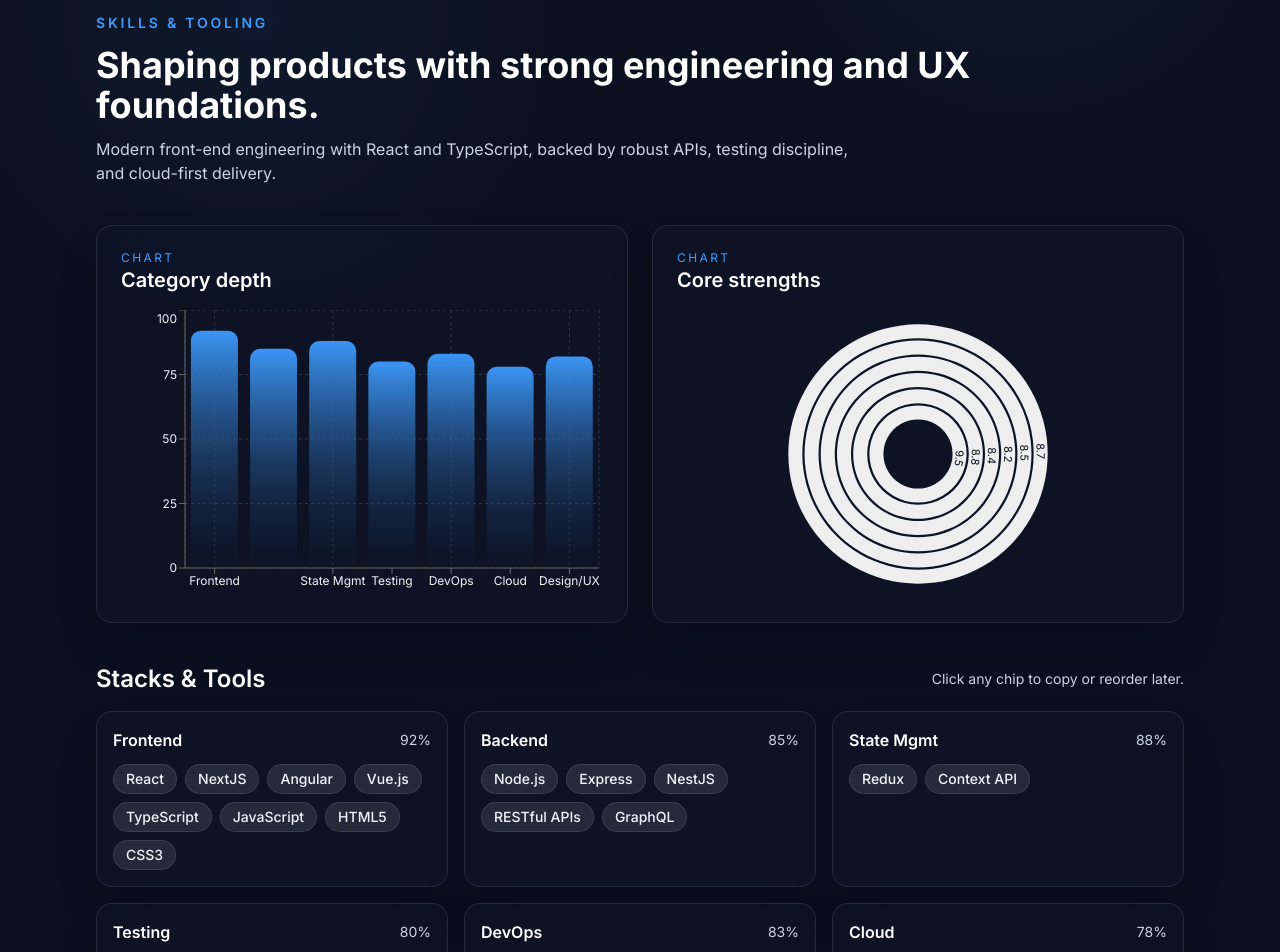
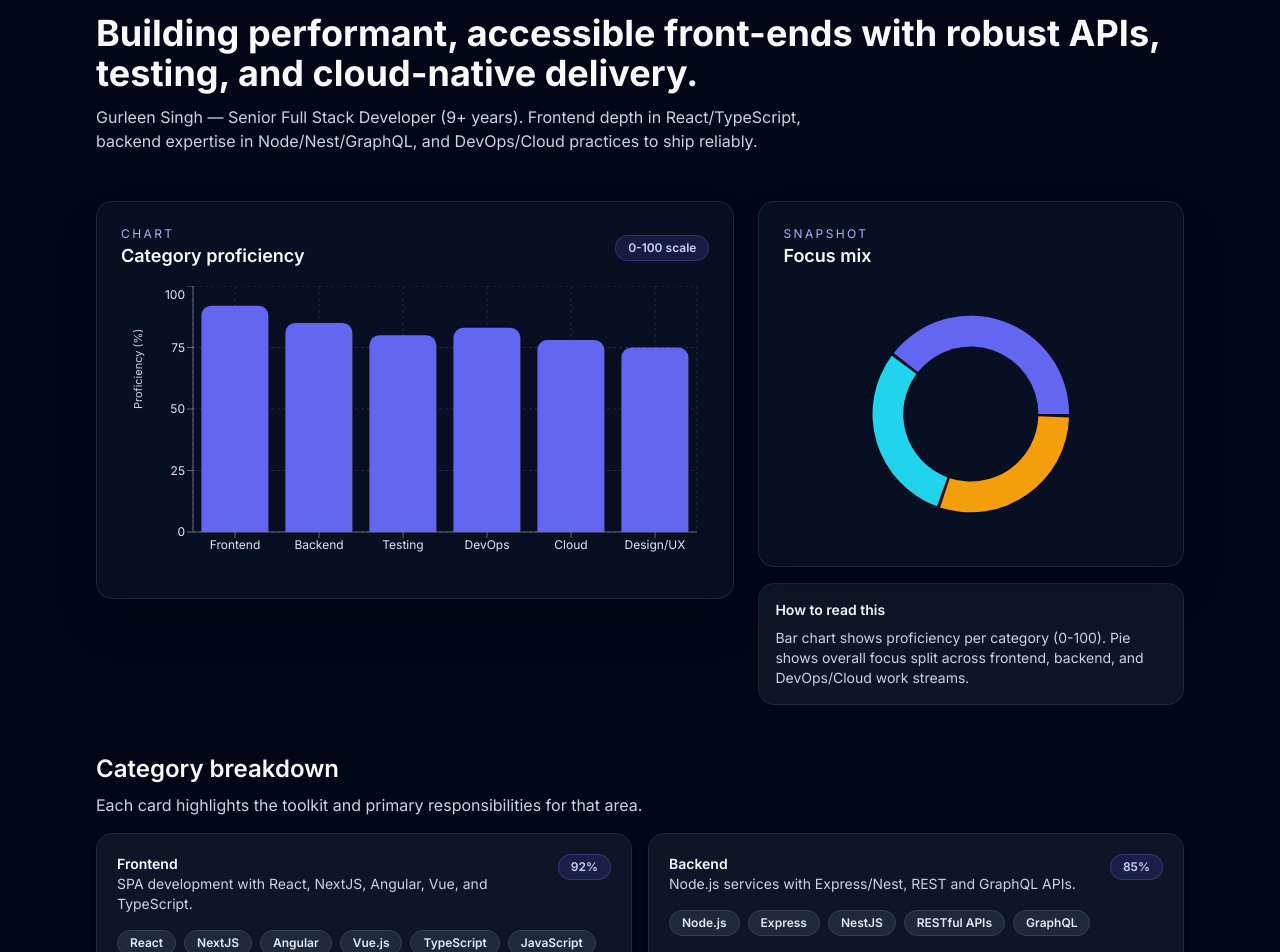
Before and after one commit to guri2323/portfolio, a React (Vite) app: page /skills in a window 1280 px wide. Shown: the part 140-1092 px from the top of the page. Built offline with nearby package versions, Linux system fonts and the light colour scheme.

Commit message:
fixed skills page

```diff
--- /dev/null
+++ b/src/components/skills/SkillBarChart.tsx
@@ -0,0 +1,67 @@
+import {
+  Bar,
+  BarChart,
+  CartesianGrid,
+  ResponsiveContainer,
+  Tooltip,
+  XAxis,
+  YAxis,
+} from 'recharts';
+import type { SkillCategory } from '../../data/skills';
+
+type SkillBarChartProps = {
+  data: Pick<SkillCategory, 'name' | 'level'>[];
+};
+
+const SkillBarChart = ({ data }: SkillBarChartProps) => {
+  return (
+    <div className="glass-panel bg-slate-900 text-slate-50 border-slate-800 p-6">
+      <div className="flex items-center justify-between mb-4">
+        <div>
+          <p className="text-xs uppercase tracking-[0.2em] text-indigo-300">Chart</p>
+          <h3 className="text-lg font-semibold">Category proficiency</h3>
+        </div>
+        <span className="rounded-full bg-indigo-500/15 px-3 py-1 text-xs font-semibold text-indigo-200 border border-indigo-500/30">
+          0-100 scale
+        </span>
+      </div>
+      <div className="h-72 w-full">
+        <ResponsiveContainer>
+          <BarChart data={data} margin={{ left: 12, right: 12, bottom: 12 }}>
+            <CartesianGrid strokeDasharray="3 3" stroke="rgba(148, 163, 184, 0.2)" />
+            <XAxis
+              dataKey="name"
+              tick={{ fill: '#e2e8f0', fontSize: 12 }}
+              axisLine={{ stroke: 'rgba(226, 232, 240, 0.4)' }}
+              tickLine={{ stroke: 'rgba(226, 232, 240, 0.4)' }}
+            />
+            <YAxis
+              tick={{ fill: '#e2e8f0', fontSize: 12 }}
+              domain={[0, 100]}
+              axisLine={{ stroke: 'rgba(226, 232, 240, 0.4)' }}
+              tickLine={{ stroke: 'rgba(226, 232, 240, 0.4)' }}
+              label={{ value: 'Proficiency (%)', angle: -90, position: 'insideLeft', fill: '#cbd5e1', fontSize: 11 }}
+            />
+            <Tooltip
+              cursor={{ fill: 'rgba(99, 102, 241, 0.08)' }}
+              content={({ active, payload, label }) => {
+                if (active && payload && payload.length) {
+                  return (
+                    <div className="rounded-xl bg-slate-800 text-slate-50 p-3 shadow-lg border border-slate-700">
+                      <p className="text-xs uppercase tracking-wide text-indigo-200">{label}</p>
+                      <p className="text-sm font-semibold">{payload[0].value}%</p>
+                    </div>
+                  );
+                }
+                return null;
+              }}
+            />
+            <Bar dataKey="level" radius={[10, 10, 0, 0]} fill="#6366f1" />
+          </BarChart>
+        </ResponsiveContainer>
+      </div>
+    </div>
+  );
+};
+
+export default SkillBarChart;
--- /dev/null
+++ b/src/components/skills/SkillCategoryCard.tsx
@@ -0,0 +1,29 @@
+import type { SkillCategory } from '../../data/skills';
+
+const SkillCategoryCard = ({ category }: { category: SkillCategory }) => {
+  return (
+    <div className="rounded-2xl bg-slate-900/90 border border-slate-800 p-5 text-slate-50 shadow-md transition duration-200 hover:-translate-y-0.5 hover:shadow-lg">
+      <div className="flex items-start justify-between gap-2">
+        <div>
+          <p className="text-sm font-semibold text-slate-50">{category.name}</p>
+          <p className="text-sm text-slate-300">{category.summary}</p>
+        </div>
+        <span className="rounded-full bg-indigo-500/15 px-3 py-1 text-xs font-semibold text-indigo-200 border border-indigo-500/30">
+          {category.level}%
+        </span>
+      </div>
+      <div className="mt-4 flex flex-wrap gap-2">
+        {category.items.map((item) => (
+          <span
+            key={item}
+            className="rounded-full bg-slate-800 px-3 py-1 text-xs font-semibold text-slate-200 border border-slate-700"
+          >
+            {item}
+          </span>
+        ))}
+      </div>
+    </div>
+  );
+};
+
+export default SkillCategoryCard;
--- /dev/null
+++ b/src/components/skills/SkillMixPie.tsx
@@ -0,0 +1,52 @@
+import { Cell, Pie, PieChart, ResponsiveContainer, Tooltip } from 'recharts';
+import type { PieData } from './types';
+
+const COLORS = ['#6366f1', '#22d3ee', '#f59e0b'];
+
+const SkillMixPie = ({ data }: { data: PieData[] }) => {
+  return (
+    <div className="glass-panel bg-slate-900 text-slate-50 border-slate-800 p-6">
+      <div className="flex items-center justify-between mb-4">
+        <div>
+          <p className="text-xs uppercase tracking-[0.2em] text-indigo-300">Snapshot</p>
+          <h3 className="text-lg font-semibold">Focus mix</h3>
+        </div>
+      </div>
+      <div className="h-64 w-full">
+        <ResponsiveContainer>
+          <PieChart>
+            <Pie
+              data={data}
+              dataKey="value"
+              nameKey="name"
+              cx="50%"
+              cy="50%"
+              innerRadius="55%"
+              outerRadius="80%"
+              paddingAngle={2}
+            >
+              {data.map((entry, index) => (
+                <Cell key={entry.name} fill={COLORS[index % COLORS.length]} stroke="none" />
+              ))}
+            </Pie>
+            <Tooltip
+              content={({ active, payload }) => {
+                if (active && payload && payload.length) {
+                  return (
+                    <div className="rounded-xl bg-slate-800 text-slate-50 p-3 shadow-lg border border-slate-700">
+                      <p className="text-xs uppercase tracking-wide text-indigo-200">{payload[0].name}</p>
+                      <p className="text-sm font-semibold">{payload[0].value}% focus</p>
+                    </div>
+                  );
+                }
+                return null;
+              }}
+            />
+          </PieChart>
+        </ResponsiveContainer>
+      </div>
+    </div>
+  );
+};
+
+export default SkillMixPie;
--- /dev/null
+++ b/src/components/skills/types.ts
@@ -0,0 +1,4 @@
+export type PieData = {
+  name: string;
+  value: number;
+};
--- a/src/data/skills.ts
+++ b/src/data/skills.ts
@@ -1,57 +1,53 @@
 export type SkillCategory = {
   name: string;
-  level: number; // 1-100 proficiency for chart
+  level: number; // 0-100 proficiency
+  summary: string;
   items: string[];
-};
-
-export type Strength = {
-  name: string;
-  score: number; // 1-10
 };
 
 export const skillCategories: SkillCategory[] = [
   {
     name: 'Frontend',
     level: 92,
+    summary: 'SPA development with React, NextJS, Angular, Vue, and TypeScript.',
     items: ['React', 'NextJS', 'Angular', 'Vue.js', 'TypeScript', 'JavaScript', 'HTML5', 'CSS3'],
   },
   {
     name: 'Backend',
     level: 85,
+    summary: 'Node.js services with Express/Nest, REST and GraphQL APIs.',
     items: ['Node.js', 'Express', 'NestJS', 'RESTful APIs', 'GraphQL'],
-  },
-  {
-    name: 'State Mgmt',
-    level: 88,
-    items: ['Redux', 'Context API'],
   },
   {
     name: 'Testing',
     level: 80,
+    summary: 'Quality and reliability with unit, integration, and e2e coverage.',
     items: ['Jest', 'Playwright', 'Mocha', 'Cypress'],
   },
   {
     name: 'DevOps',
     level: 83,
+    summary: 'Automation, delivery pipelines, and infrastructure as code.',
     items: ['Docker', 'Kubernetes', 'CI/CD', 'Terraform', 'Akamai'],
   },
   {
     name: 'Cloud',
     level: 78,
+    summary: 'AWS and GCP deployments, serverless patterns, and scaling.',
     items: ['AWS', 'GCP'],
   },
   {
     name: 'Design/UX',
-    level: 82,
+    level: 75,
+    summary: 'Inclusive, responsive experiences with strong accessibility.',
     items: ['Responsive layouts', 'Accessibility (WCAG)', 'Cross-browser compatibility'],
   },
 ];
 
-export const coreStrengths: Strength[] = [
-  { name: 'React', score: 9.5 },
-  { name: 'Node.js', score: 8.8 },
-  { name: 'Terraform', score: 8.4 },
-  { name: 'AWS/GCP', score: 8.2 },
-  { name: 'Testing', score: 8.5 },
-  { name: 'Design Systems', score: 8.7 },
+export const primaryChartData = skillCategories.map(({ name, level }) => ({ name, level }));
+
+export const mixChartData = [
+  { name: 'Frontend', value: 40 },
+  { name: 'Backend', value: 30 },
+  { name: 'DevOps/Cloud', value: 30 },
 ];
--- a/src/pages/Skills.tsx
+++ b/src/pages/Skills.tsx
@@ -1,33 +1,51 @@
 import { motion } from 'framer-motion';
-import SkillBadges from '../components/SkillBadges';
-import { SkillCharts } from '../components/SkillCharts';
-import { coreStrengths, skillCategories } from '../data/skills';
+import SkillBarChart from '../components/skills/SkillBarChart';
+import SkillCategoryCard from '../components/skills/SkillCategoryCard';
+import SkillMixPie from '../components/skills/SkillMixPie';
+import { mixChartData, primaryChartData, skillCategories } from '../data/skills';
 
 const Skills = () => {
   return (
-    <section className="section space-y-10">
-      <div className="space-y-3">
-        <p className="text-sm font-semibold uppercase tracking-[0.2em] text-accent-500">Skills & Tooling</p>
-        <h1 className="text-3xl sm:text-4xl font-bold text-slate-900 dark:text-white">Shaping products with strong engineering and UX foundations.</h1>
-        <p className="text-slate-600 dark:text-slate-300 max-w-3xl">
-          Modern front-end engineering with React and TypeScript, backed by robust APIs, testing discipline, and cloud-first delivery.
-        </p>
-      </div>
+    <section className="bg-slate-950 text-slate-50">
+      <div className="max-w-6xl mx-auto px-4 md:px-8 py-12 space-y-12">
+        <header className="space-y-3">
+          <p className="text-sm font-semibold uppercase tracking-[0.2em] text-indigo-300">Skills & Tooling</p>
+          <h1 className="text-3xl sm:text-4xl font-bold text-slate-50">
+            Building performant, accessible front-ends with robust APIs, testing, and cloud-native delivery.
+          </h1>
+          <p className="text-slate-300 max-w-3xl">
+            Gurleen Singh — Senior Full Stack Developer (9+ years). Frontend depth in React/TypeScript, backend expertise
+            in Node/Nest/GraphQL, and DevOps/Cloud practices to ship reliably.
+          </p>
+        </header>
 
-      <motion.div
-        initial={{ opacity: 0, y: 24 }}
-        animate={{ opacity: 1, y: 0 }}
-        transition={{ duration: 0.6, ease: 'easeOut' }}
-      >
-        <SkillCharts categories={skillCategories} strengths={coreStrengths} />
-      </motion.div>
+        <div className="grid gap-6 lg:grid-cols-[1.2fr_0.8fr]">
+          <motion.div initial={{ opacity: 0, y: 18 }} animate={{ opacity: 1, y: 0 }} transition={{ duration: 0.5 }}>
+            <SkillBarChart data={primaryChartData} />
+          </motion.div>
+          <motion.div initial={{ opacity: 0, y: 18 }} animate={{ opacity: 1, y: 0 }} transition={{ duration: 0.55 }}>
+            <SkillMixPie data={mixChartData} />
+            <div className="mt-4 rounded-2xl bg-slate-900/90 border border-slate-800 p-4 text-sm text-slate-200">
+              <p className="font-semibold text-slate-50">How to read this</p>
+              <p className="text-slate-300 mt-2">
+                Bar chart shows proficiency per category (0-100). Pie shows overall focus split across frontend, backend,
+                and DevOps/Cloud work streams.
+              </p>
+            </div>
+          </motion.div>
+        </div>
 
-      <div className="space-y-4">
-        <div className="flex items-center justify-between flex-wrap gap-3">
-          <h2 className="text-2xl font-semibold text-slate-900 dark:text-white">Stacks & Tools</h2>
-          <p className="text-sm text-slate-500 dark:text-slate-300">Click any chip to copy or reorder later.</p>
+        <div className="space-y-4">
+          <div className="flex flex-col gap-2">
+            <h2 className="text-2xl font-semibold text-slate-50">Category breakdown</h2>
+            <p className="text-slate-300">Each card highlights the toolkit and primary responsibilities for that area.</p>
+          </div>
+          <div className="grid gap-4 sm:grid-cols-2">
+            {skillCategories.map((category) => (
+              <SkillCategoryCard key={category.name} category={category} />
+            ))}
+          </div>
         </div>
-        <SkillBadges categories={skillCategories} />
       </div>
     </section>
   );
```
